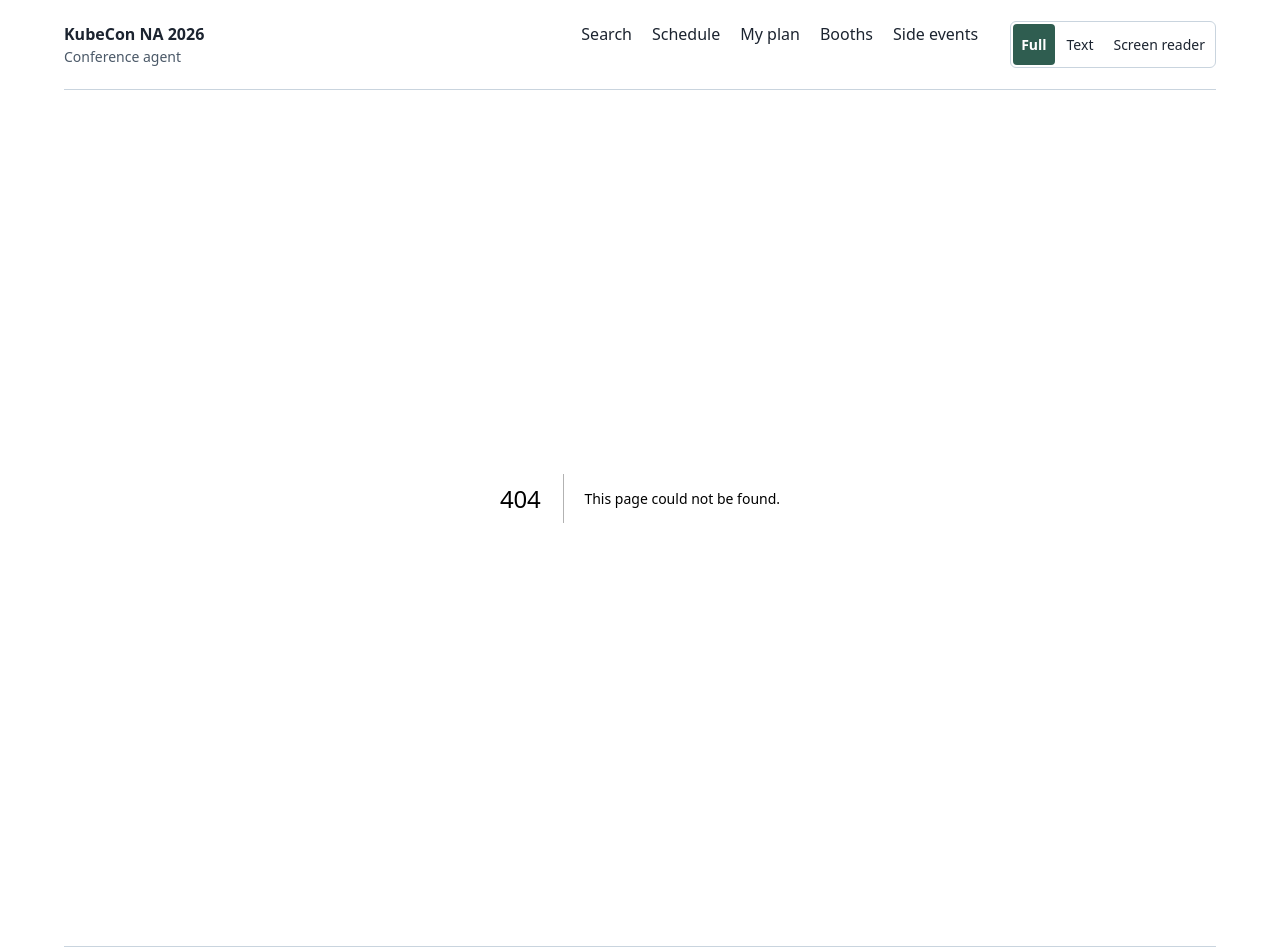
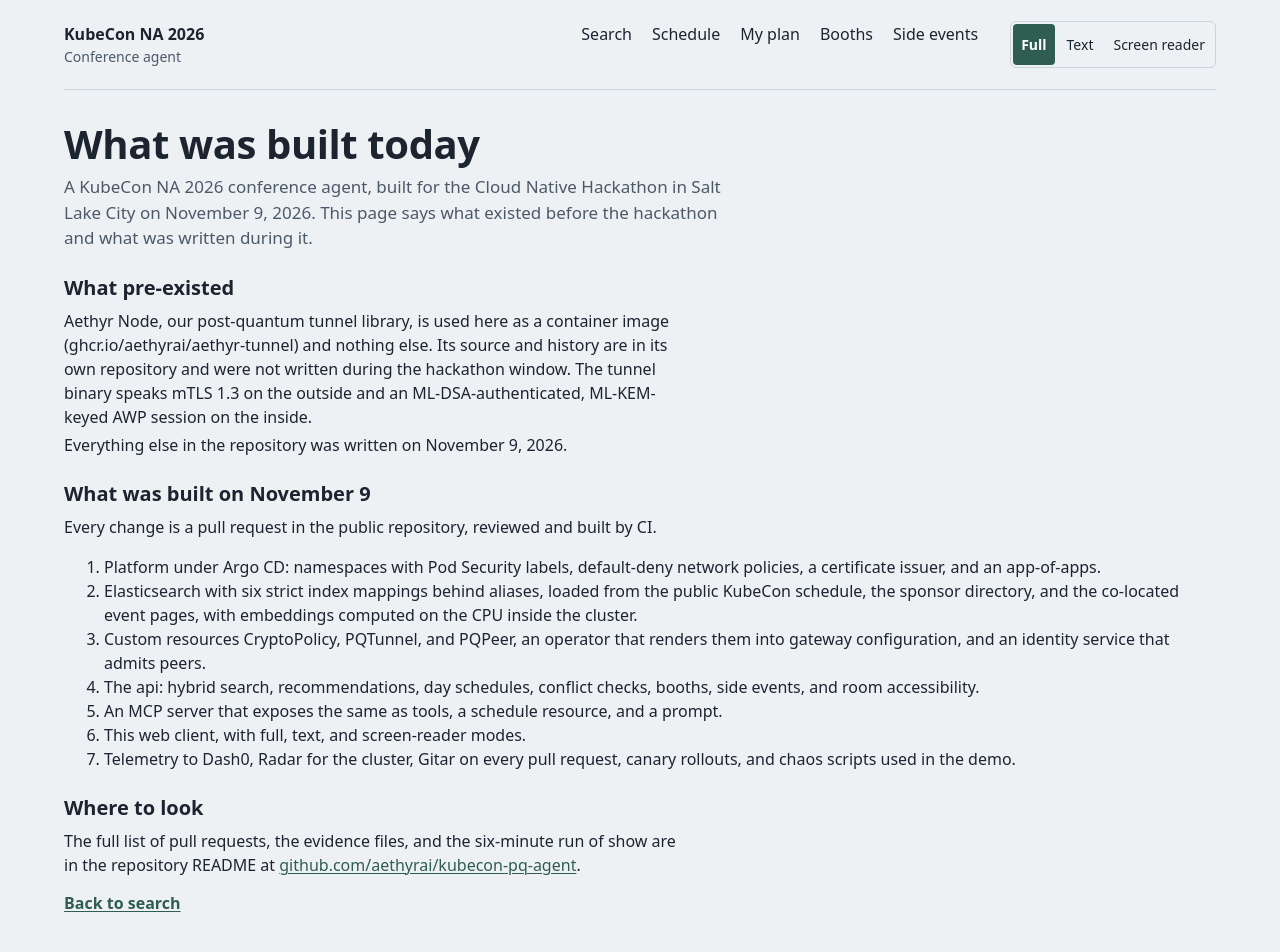
Before and after one commit to aethyrai/kubecon-pq-agent, a Next.js app in the folder apps/web/: page /about in a window 1280 px wide. Before the commit this address had no page. Shown: the top 952 px of the page. Built offline with nearby package versions, Linux system fonts and the light colour scheme; a web font is replaced by a local one.

Commit message:
feat(web): add an /about page that states what pre-existed and what was built today
Text-only, server-rendered. Mirrors the README's "What pre-existed" and
"What was built on November 9" sections, linked from the footer.

```diff
--- /dev/null
+++ b/apps/web/src/app/about/page.tsx
@@ -0,0 +1,73 @@
+import { parseMode } from '@/lib/mode';
+
+/**
+ * Provenance for the judges. The statements mirror the README's "What pre-existed" and
+ * "What was built on November 9" sections and must stay in step with them.
+ */
+export default async function Page({ searchParams }: PageProps<'/about'>) {
+  const sp = await searchParams;
+  const mode = parseMode(sp.mode);
+  return (
+    <>
+      <h1>What was built today</h1>
+      <p className="lede">
+        A KubeCon NA 2026 conference agent, built for the Cloud Native Hackathon in Salt Lake City
+        on November 9, 2026. This page says what existed before the hackathon and what was written
+        during it.
+      </p>
+      <section aria-labelledby="pre">
+        <h2 id="pre">What pre-existed</h2>
+        <p>
+          Aethyr Node, our post-quantum tunnel library, is used here as a container image
+          (ghcr.io/aethyrai/aethyr-tunnel) and nothing else. Its source and history are in its own
+          repository and were not written during the hackathon window. The tunnel binary speaks mTLS
+          1.3 on the outside and an ML-DSA-authenticated, ML-KEM-keyed AWP session on the inside.
+        </p>
+        <p>Everything else in the repository was written on November 9, 2026.</p>
+      </section>
+      <section aria-labelledby="built">
+        <h2 id="built">What was built on November 9</h2>
+        <p>Every change is a pull request in the public repository, reviewed and built by CI.</p>
+        <ol className="facts">
+          <li>
+            Platform under Argo CD: namespaces with Pod Security labels, default-deny network
+            policies, a certificate issuer, and an app-of-apps.
+          </li>
+          <li>
+            Elasticsearch with six strict index mappings behind aliases, loaded from the public
+            KubeCon schedule, the sponsor directory, and the co-located event pages, with embeddings
+            computed on the CPU inside the cluster.
+          </li>
+          <li>
+            Custom resources CryptoPolicy, PQTunnel, and PQPeer, an operator that renders them into
+            gateway configuration, and an identity service that admits peers.
+          </li>
+          <li>
+            The api: hybrid search, recommendations, day schedules, conflict checks, booths, side
+            events, and room accessibility.
+          </li>
+          <li>An MCP server that exposes the same as tools, a schedule resource, and a prompt.</li>
+          <li>This web client, with full, text, and screen-reader modes.</li>
+          <li>
+            Telemetry to Dash0, Radar for the cluster, Gitar on every pull request, canary rollouts,
+            and chaos scripts used in the demo.
+          </li>
+        </ol>
+      </section>
+      <section aria-labelledby="where">
+        <h2 id="where">Where to look</h2>
+        <p>
+          The full list of pull requests, the evidence files, and the six-minute run of show are in
+          the repository README at{' '}
+          <a href="https://github.com/aethyrai/kubecon-pq-agent" rel="noopener">
+            github.com/aethyrai/kubecon-pq-agent
+          </a>
+          .
+        </p>
+      </section>
+      <p className="actions">
+        <a href={`/?mode=${mode}`}>Back to search</a>
+      </p>
+    </>
+  );
+}
--- a/apps/web/src/app/layout.tsx
+++ b/apps/web/src/app/layout.tsx
@@ -50,6 +50,8 @@ export default function RootLayout({ children }: { children: ReactNode }) {
         <footer>
           <p>
             Built on November 9, 2026. Aethyr Node is a pre-existing library.{' '}
+            <a href="/about">What was built today</a>
+            {' · '}
             <a href="https://github.com/aethyrai/kubecon-pq-agent" rel="noopener">
               Source on GitHub
             </a>
```
